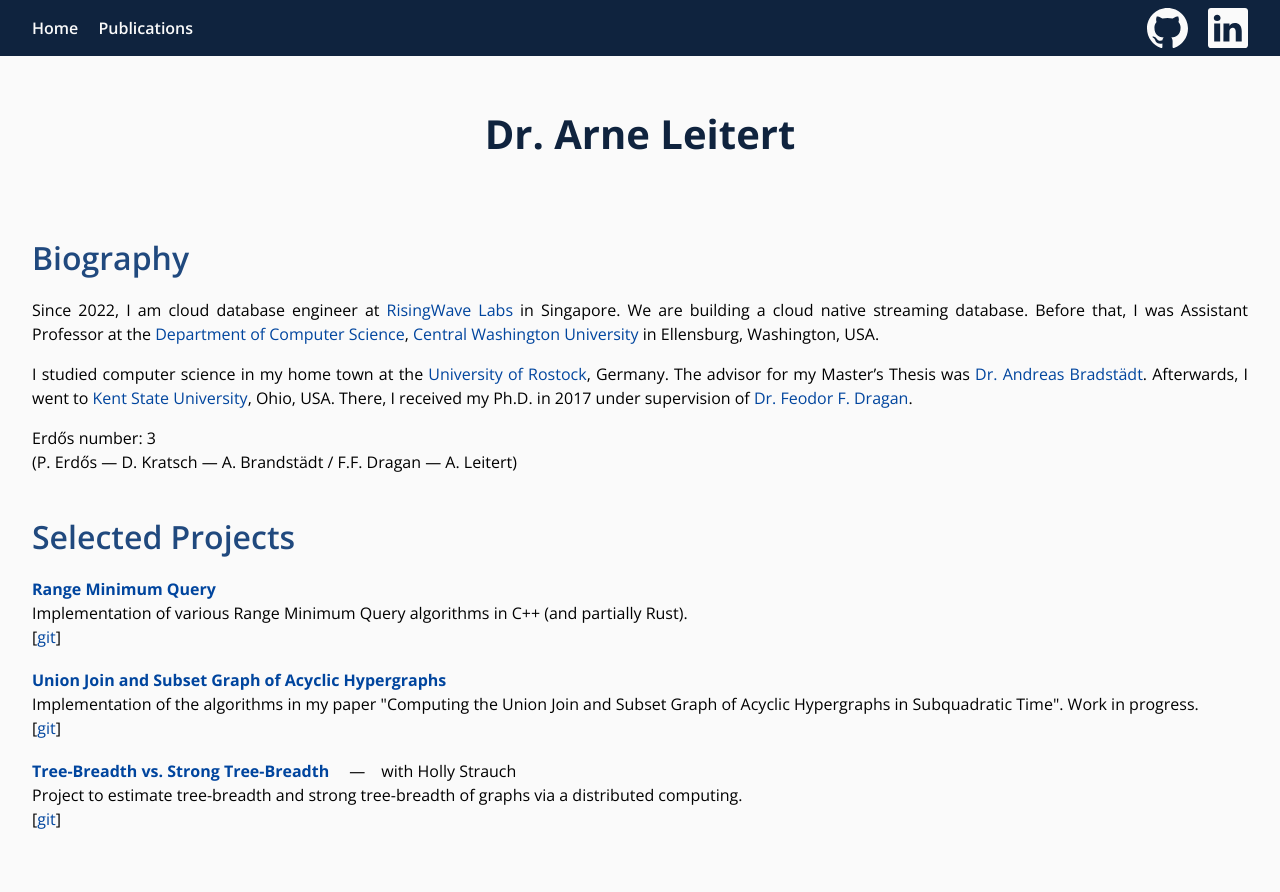
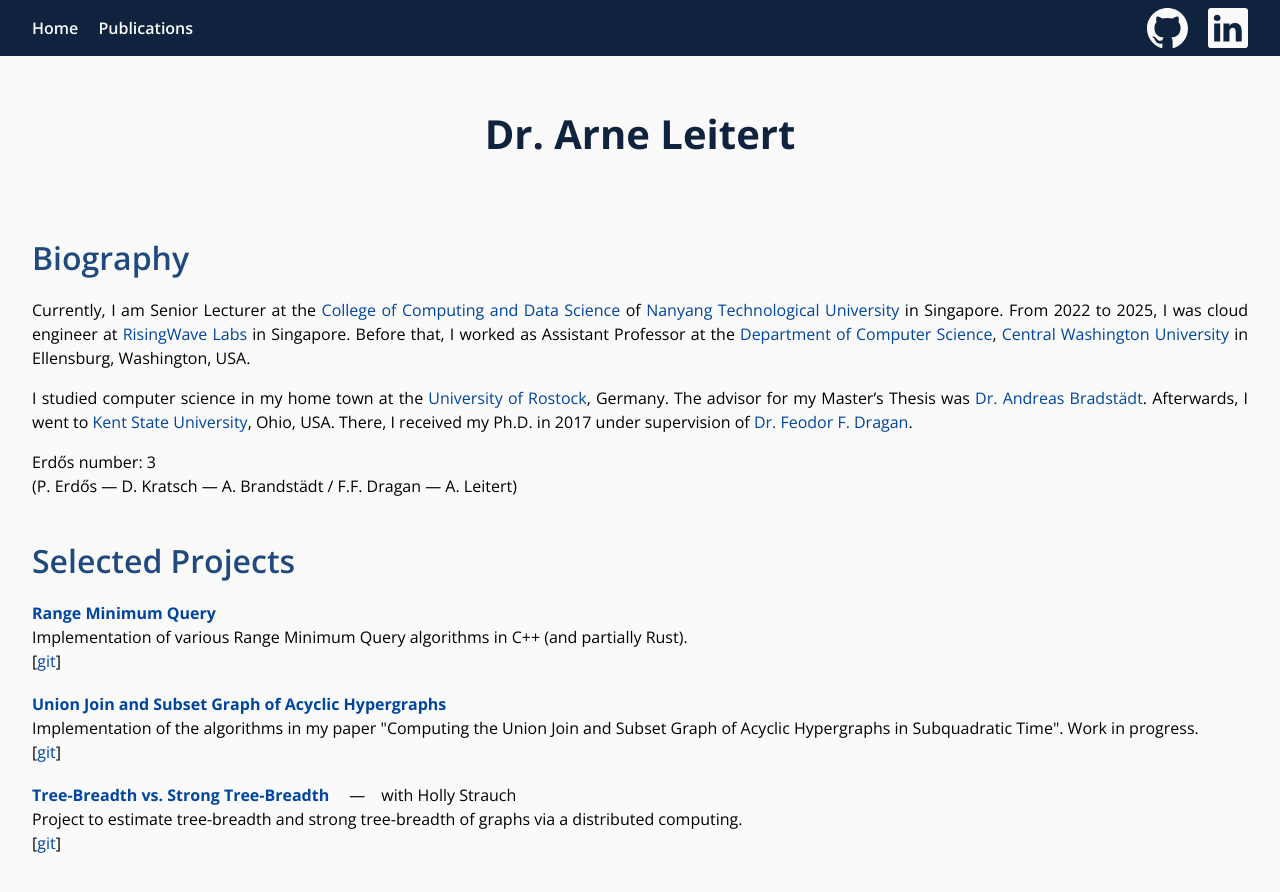
Before and after one commit to ALeitert/aleitert.github.io, a Jekyll site: the page built from index.md, in a window 1280 px wide and 922 px high. Shown: the top 892 px of the window. Built offline with Jekyll 4.4.1, drawn with Linux system fonts in a browser that asks for light colours; nearby versions of some CDN libraries; our own code applies the rules of GitHub Pages for plain Markdown files.

Commit message:
Update bio.

```diff
--- a/index.md
+++ b/index.md
@@ -9,9 +9,9 @@ projects:
 
 # Biography
 
-Since 2022, I am cloud database engineer at [RisingWave Labs](https://www.risingwave-labs.com/) in Singapore.
-We are building a cloud native streaming database.
-Before that, I was Assistant Professor at the [Department of Computer Science](https://www.cwu.edu/computer-science/), [Central Washington University](https://www.cwu.edu/) in Ellensburg, Washington, USA.
+Currently, I am Senior Lecturer at the [College of Computing and Data Science](https://www.ntu.edu.sg/computing) of [Nanyang Technological University](https://www.ntu.edu.sg/) in Singapore.
+From 2022 to 2025, I was cloud engineer at [RisingWave Labs](https://www.risingwave-labs.com/) in Singapore.
+Before that, I worked as Assistant Professor at the [Department of Computer Science](https://www.cwu.edu/computer-science/), [Central Washington University](https://www.cwu.edu/) in Ellensburg, Washington, USA.
 
 I studied computer science in my home town at the [University of Rostock](https://www.informatik.uni-rostock.de/en/), Germany.
 The advisor for my Master's Thesis was [Dr. Andreas Bradstädt](https://users.informatik.uni-rostock.de/~ab/).
```
